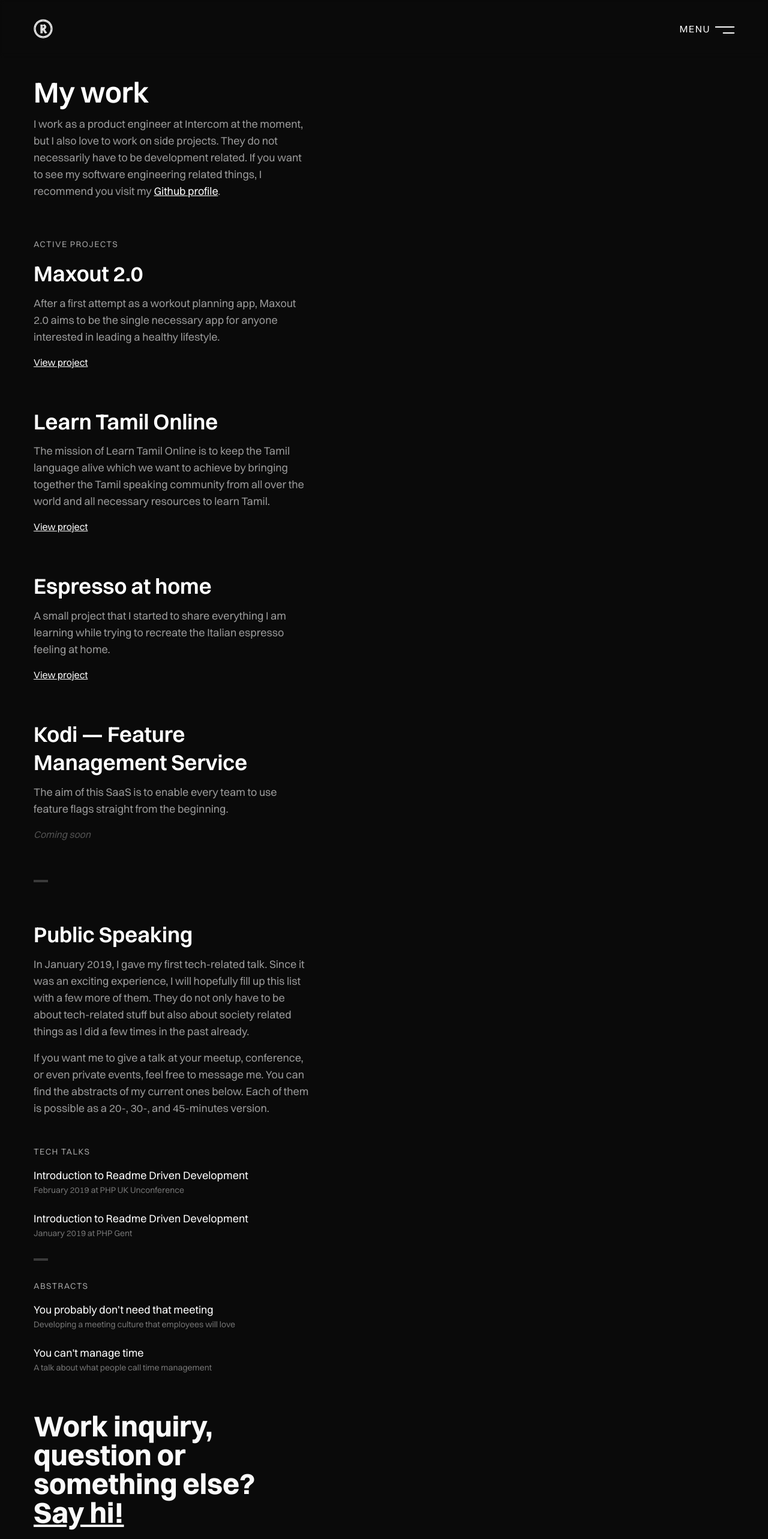
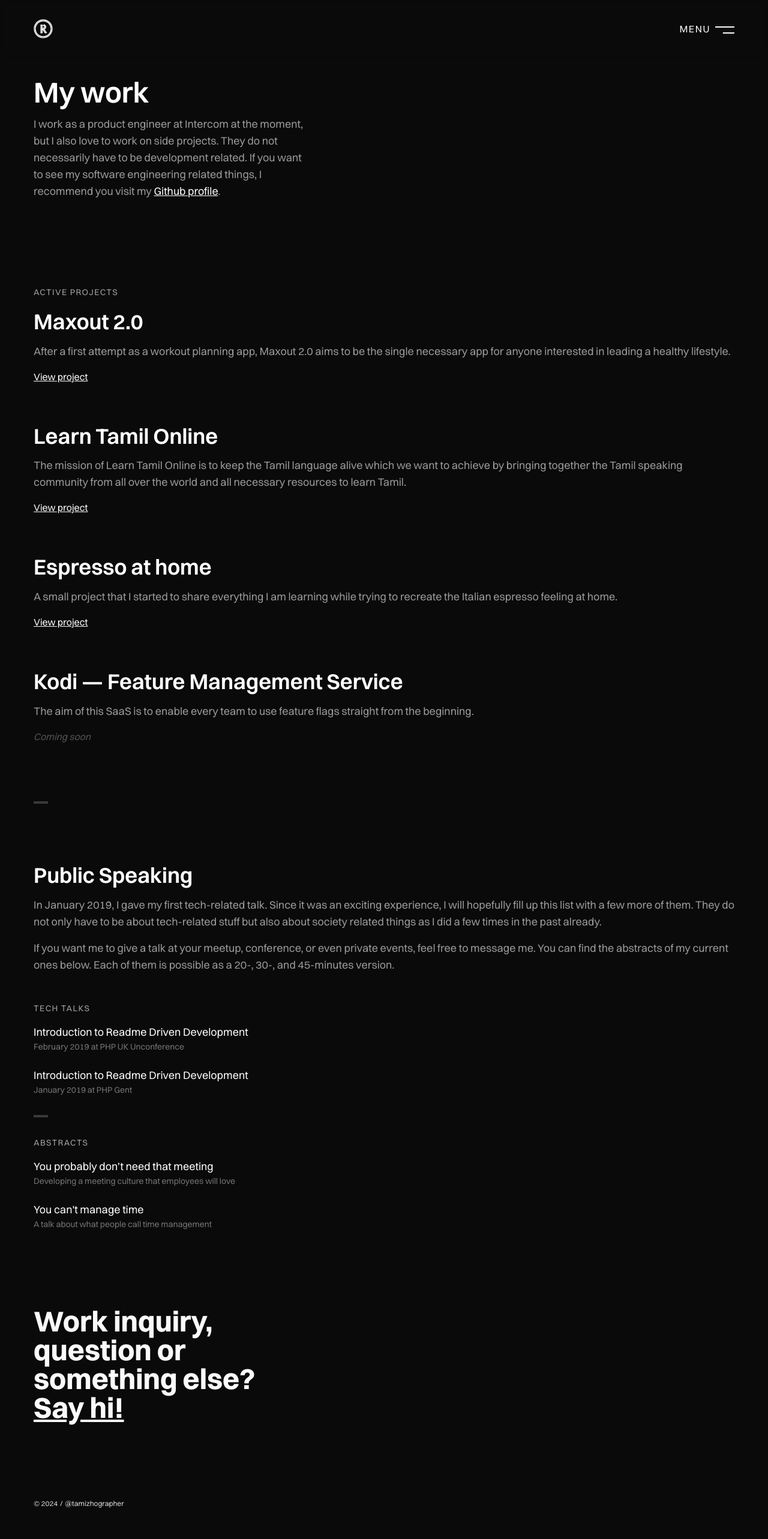
Before and after one commit to rathesDot/rathes.me, a Next.js app: page /work in a window 1280 px wide. Shown: the top 2566 px of the page at 60% size. Built offline with nearby package versions, Linux system fonts and the light colour scheme.

Commit message:
🎨 Remove padding from top level

```diff
--- a/src/pages/work.tsx
+++ b/src/pages/work.tsx
@@ -19,8 +19,8 @@ import { SayHi } from "../patterns"
 const Work: React.FC<React.PropsWithChildren<NextPage>> = () => {
   return (
     <PageLayout>
+      <Meta title="Work" />
       <section className="max-w-xl p-8 md:px-14">
-        <Meta title="Work" />
         <Heading1>My work</Heading1>
         <Paragraph>
           I work as a product engineer at Intercom at the moment, but I also
@@ -36,8 +36,9 @@ const Work: React.FC<React.PropsWithChildren<NextPage>> = () => {
           </Link>
           .
         </Paragraph>
+      </section>
 
-        <section className="my-16 flex flex-col gap-4">
+      <section className="my-16 flex flex-col gap-4 p-8 md:px-14">
         <Heading2 size={4} className="text-neutral-400">
           Active projects
         </Heading2>
@@ -46,8 +47,8 @@ const Work: React.FC<React.PropsWithChildren<NextPage>> = () => {
             <Heading3 size={2}>Maxout 2.0</Heading3>
             <Paragraph>
               After a first attempt as a workout planning app, Maxout 2.0 aims
-                to be the single necessary app for anyone interested in leading
-                a healthy lifestyle.
+              to be the single necessary app for anyone interested in leading a
+              healthy lifestyle.
             </Paragraph>
             <Link
               underlined
@@ -90,8 +91,8 @@ const Work: React.FC<React.PropsWithChildren<NextPage>> = () => {
           <section>
             <Heading3 size={2}>Kodi — Feature Management Service</Heading3>
             <Paragraph>
-                The aim of this SaaS is to enable every team to use feature
-                flags straight from the beginning.
+              The aim of this SaaS is to enable every team to use feature flags
+              straight from the beginning.
             </Paragraph>
             <Link disabled className="italic text-neutral-50/30">
               Coming soon
@@ -100,24 +101,24 @@ const Work: React.FC<React.PropsWithChildren<NextPage>> = () => {
         </div>
       </section>
 
-        <Separator />
+      <Separator className="mx-8 md:mx-14" />
 
-        <section className="mt-16">
+      <section className="mt-16 p-8 md:px-14">
         <Heading2 className="scroll-mt-32" id="public-speaking">
           Public Speaking
         </Heading2>
         <Paragraph>
           In January 2019, I gave my first tech-related talk. Since it was an
           exciting experience, I will hopefully fill up this list with a few
-            more of them. They do not only have to be about tech-related stuff
-            but also about society related things as I did a few times in the
-            past already.
+          more of them. They do not only have to be about tech-related stuff but
+          also about society related things as I did a few times in the past
+          already.
         </Paragraph>
         <Paragraph>
           If you want me to give a talk at your meetup, conference, or even
-            private events, feel free to message me. You can find the abstracts
-            of my current ones below. Each of them is possible as a 20-, 30-,
-            and 45-minutes version.
+          private events, feel free to message me. You can find the abstracts of
+          my current ones below. Each of them is possible as a 20-, 30-, and
+          45-minutes version.
         </Paragraph>
         <div className="mt-12">
           <List title="Tech Talks" className="flex flex-col gap-6">
@@ -151,9 +152,8 @@ const Work: React.FC<React.PropsWithChildren<NextPage>> = () => {
           </List>
         </div>
       </section>
-        <section className="my-16">
+      <section className="my-16 p-8 md:px-14">
         <SayHi />
-        </section>
       </section>
     </PageLayout>
   )
```
Lines whose indentation alone changed are shown as unchanged.
